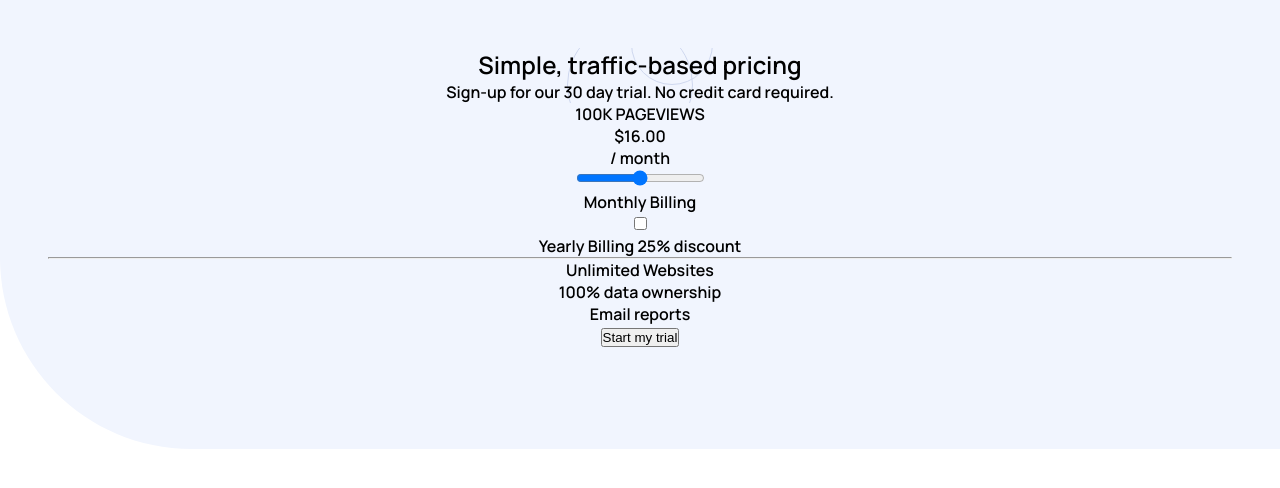
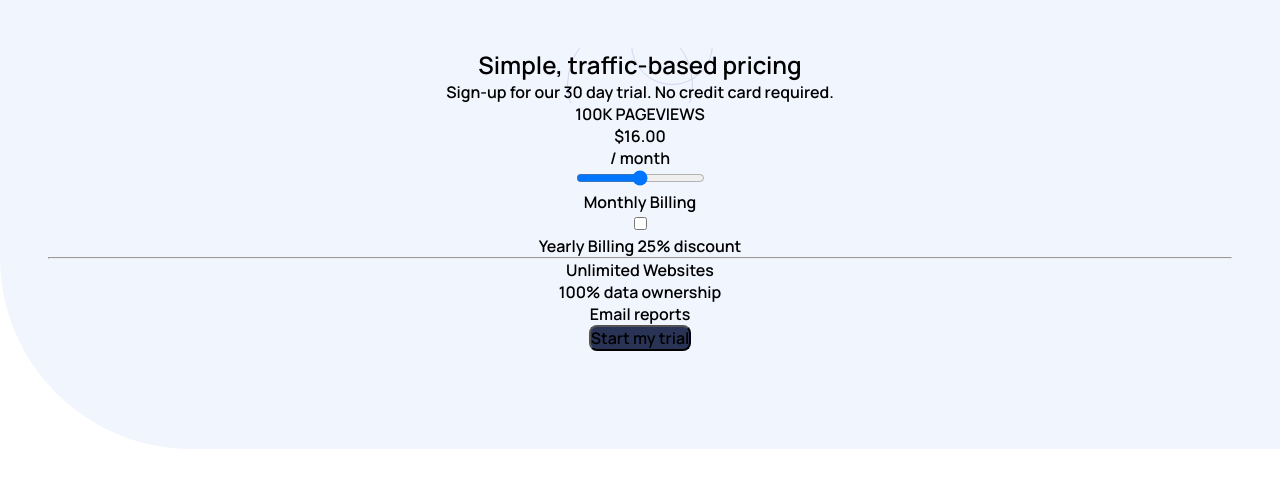
Before and after one commit to tutich/price, a React (Create React App) app: page / in a window 1280 px wide. Shown: the top 488 px of the page. Built offline with nearby package versions, Linux system fonts and the light colour scheme.

Commit message:
react  button

```diff
--- a/src/App.js
+++ b/src/App.js
@@ -25,7 +25,7 @@ function App() {
           <p>Unlimited Websites</p>
           <p>100% data ownership</p>
           <p>Email reports</p>
-          <button>Start my trial</button>
+          <div className="btn"><button>Start my trial</button></div>
         </div>
       </div>
 
--- a/src/index.css
+++ b/src/index.css
@@ -29,3 +29,9 @@ body {
   text-align: center;
   margin: 3rem;
 }
+button{
+  background-color: hsl(227, 35%, 25%);
+
+  font: inherit;
+  border-radius: 8px;
+}
```
